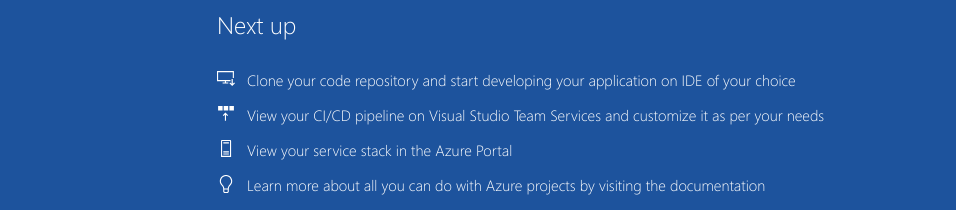
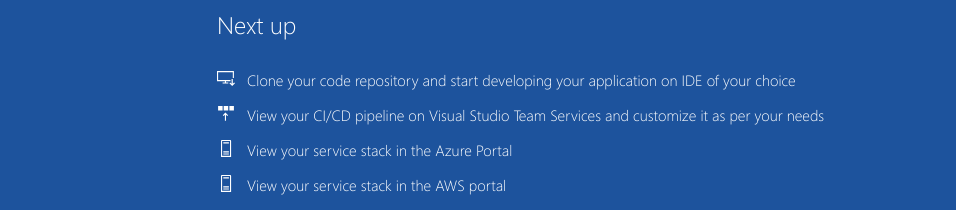
Before and after one commit to bishnu-hub/new_project_edu, a plain HTML site: page sample-project/sample-project/index.html in a window 1280 px wide. Shown: the part 590-800 px from the top of the page, without its empty margins (8-964 px from the left). Drawn offline with Linux system fonts and the light colour scheme.

Commit message:
changed the html to include AWS portal as well

```diff
--- a/sample-project/sample-project/index.html
+++ b/sample-project/sample-project/index.html
@@ -42,6 +42,13 @@
                             </div>
                             <div class="step-text"><a href="http://portal.azure.com">View your service stack in the Azure Portal</a></div>
                         </div>
+			<div class="step">
+                            <div class="step-icon">
+                                <img src="img/stackWhite.svg">
+                            </div>
+                            <div class="step-text"><a href="https://console.aws.amazon.com">View your service stack in the AWS portal</a></div>
+                        </div>
+
                         <div class="step">
                             <div class="step-icon">
                                 <img src="img/lightbulbWhite.svg">
```
